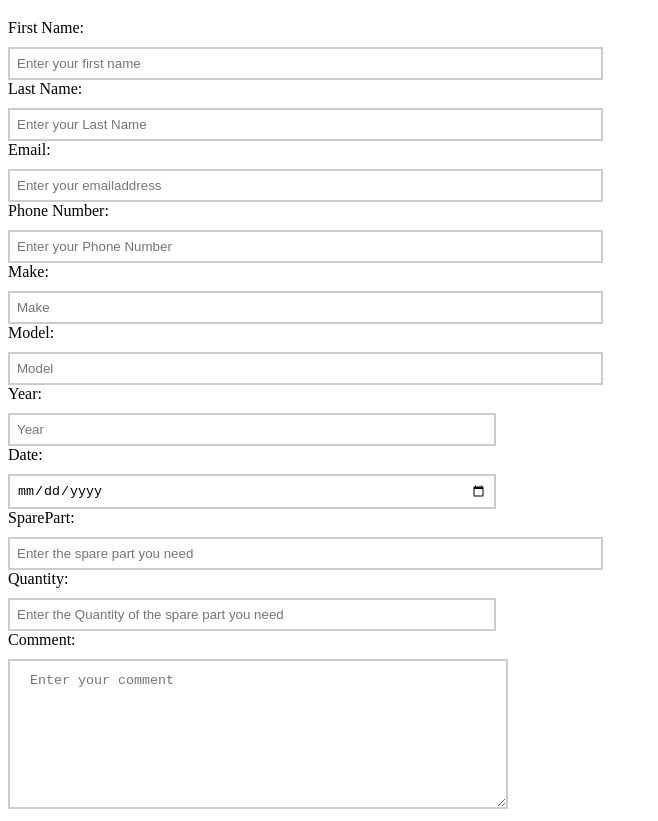
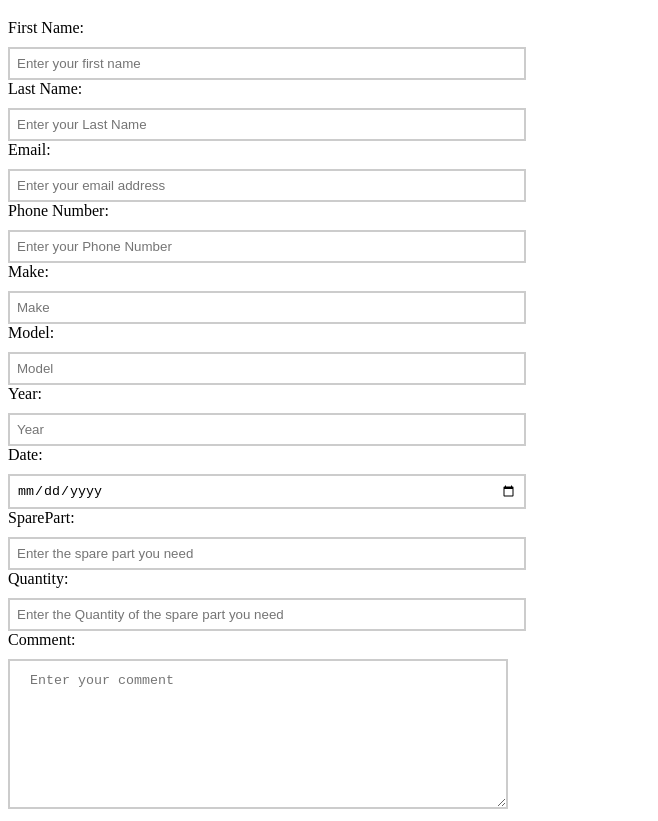
Before and after one commit to iamZeyad/autoPartOrderForm, a plain HTML site: page index.html in a window 1280 px wide. Shown: the part 61-882 px from the top of the page, without its empty margins (0-658 px from the left). Drawn offline with Linux system fonts and the light colour scheme.

Commit message:
formating

```diff
--- a/index.html
+++ b/index.html
@@ -12,31 +12,31 @@
 <body>
     <form action="" class="form">
         <label for="firstName">First Name:</label>
-        <input type="text" name="FirstName" size="70" placeholder="Enter your first name" id = "FirstName">
+        <input type="text" name="FirstName" placeholder="Enter your first name" id = "FirstName">
 
         <label for="LastName">Last Name:</label>
-        <input type="text" name="LastName" size="70" placeholder="Enter your Last Name" id = "LastName">
+        <input type="text" name="LastName" placeholder="Enter your Last Name" id = "LastName">
 
         <label for="email">Email:</label>
-        <input type="email" name="email" size="70" placeholder="Enter your emailaddress" id = "email">
+        <input type="email" name="email" placeholder="Enter your email address" id = "email">
 
         <label for="PhoneNumber">Phone Number:</label>
-        <input type="text" name="PhoneNumber" size="70" placeholder="Enter your Phone Number" id = "PhoneNumber">
+        <input type="text" name="PhoneNumber" placeholder="Enter your Phone Number" id = "PhoneNumber">
 
         <label for="Make">Make:</label>
-        <input type="text" name="Make" size="70" placeholder="Make" id = "Make">
+        <input type="text" name="Make" placeholder="Make" id = "Make">
 
         <label for="Model">Model:</label>
-        <input type="text" name="Model" size="70" placeholder="Model" id = "Model">
+        <input type="text" name="Model" placeholder="Model" id = "Model">
 
         <label for="Year">Year:</label>
-        <input type="number" min="1950" max="2023" name="Year" size="70" placeholder="Year" id = "Year">
+        <input type="number" min="1950" max="2023" name="Year" placeholder="Year" id = "Year">
 
         <label for="Date">Date:</label>
         <input type="date" name="Date" placeholder="Date" id = "Date">
 
         <label for="SparePart">SparePart:</label>
-        <input type="text" name="SparePart" size="70" placeholder="Enter the spare part you need" id = "SparePart">
+        <input type="text" name="SparePart" placeholder="Enter the spare part you need" id = "SparePart">
 
         <label for="Quantity">Quantity:</label>
         <input type="number" name="Quantity" placeholder="Enter the Quantity of the spare part you need" id = "Quantity">
--- a/style.css
+++ b/style.css
@@ -5,10 +5,11 @@ label{
 input{
     border: 2px solid #ccc;
     padding: 7px;
+    width: 500px;
 }
 
 form #Date , #Quantity , #Year{
-    width: 470px;
+    width: 500px;
 }
 form #Comment{
     padding-bottom: 100px;
```
